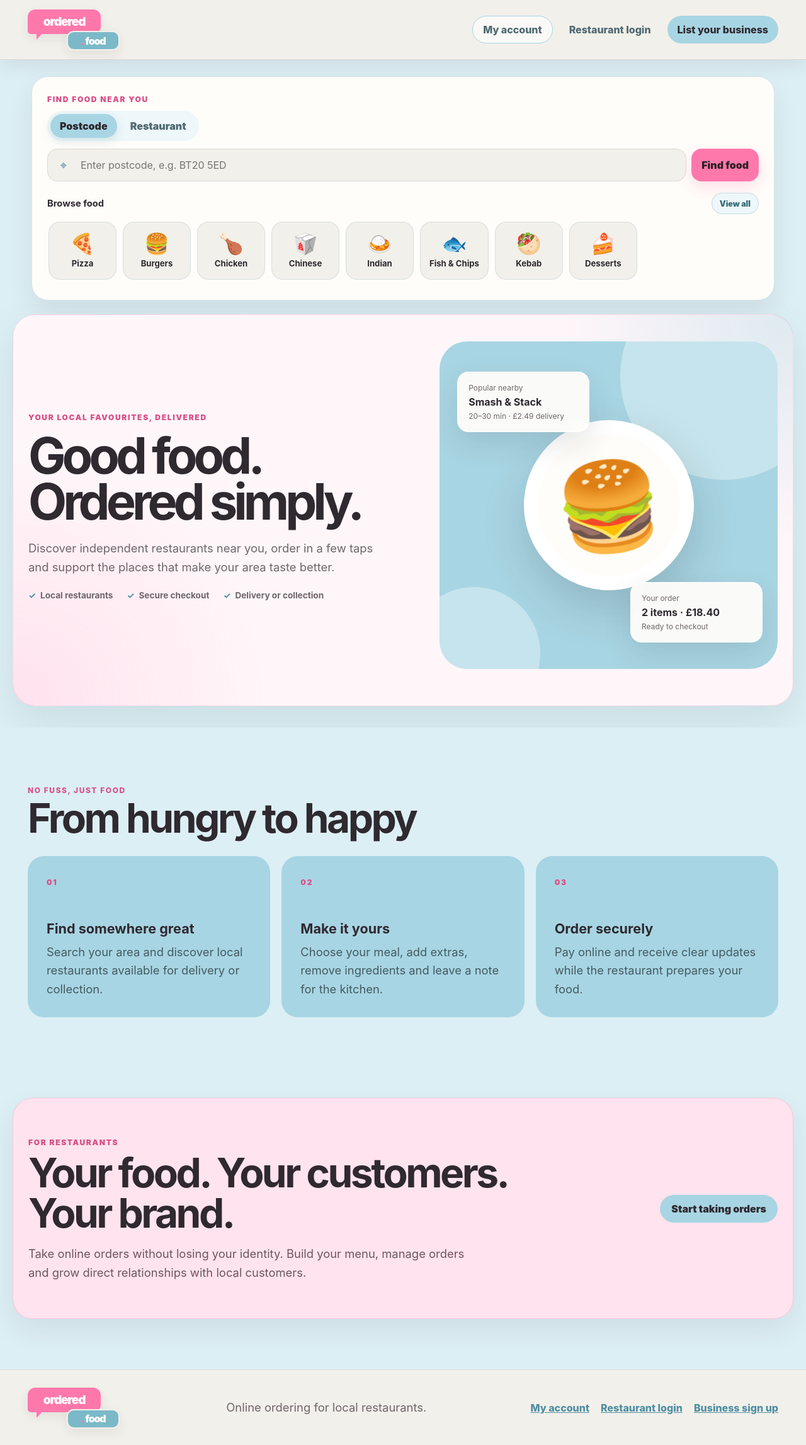
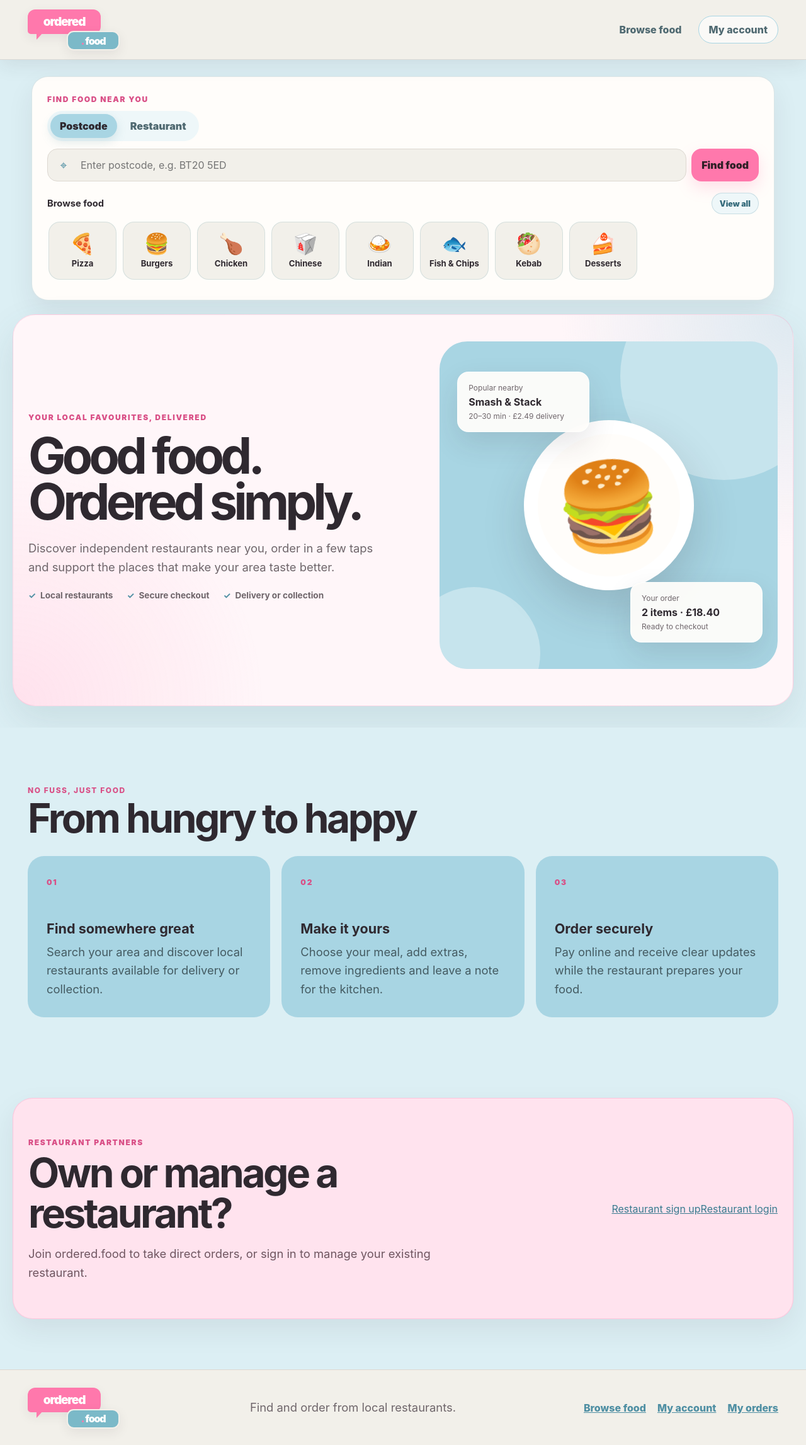
Before and after one commit to MaviUK/refreshabin, a React (Vite) app in the folder apps/restaurant/: page / in a window 1280 px wide. Shown: the whole page at 63% size. Built offline with nearby package versions, Linux system fonts and the light colour scheme; no server answers.

Commit message:
Make homepage customer focused

```diff
--- a/apps/restaurant/src/home/Home.tsx
+++ b/apps/restaurant/src/home/Home.tsx
@@ -178,10 +178,9 @@ export default function Home() {
       <header className="home-header-shell">
         <div className="home-header">
           <Link className="home-logo" to="/" aria-label="ordered.food home"><OrderedLogo /></Link>
-          <nav className="home-nav" aria-label="Main navigation">
+          <nav className="home-nav" aria-label="Customer navigation">
+            <Link to="/restaurants">Browse food</Link>
             <Link className="home-customer-link" to="/account">My account</Link>
-            <Link className="home-restaurant-login" to="/login">Restaurant login</Link>
-            <Link className="home-business-button" to="/register">List your business</Link>
           </nav>
         </div>
       </header>
@@ -252,15 +251,22 @@ export default function Home() {
         </div>
       </section>
 
-      <section className="business-banner">
-        <div><span className="home-eyebrow">For restaurants</span><h2>Your food. Your customers. Your brand.</h2><p>Take online orders without losing your identity. Build your menu, manage orders and grow direct relationships with local customers.</p></div>
-        <Link to="/register">Start taking orders</Link>
+      <section className="business-banner restaurant-access">
+        <div>
+          <span className="home-eyebrow">Restaurant partners</span>
+          <h2>Own or manage a restaurant?</h2>
+          <p>Join ordered.food to take direct orders, or sign in to manage your existing restaurant.</p>
+        </div>
+        <div className="restaurant-access-actions">
+          <Link className="restaurant-signup-button" to="/register">Restaurant sign up</Link>
+          <Link className="restaurant-login-button" to="/login">Restaurant login</Link>
+        </div>
       </section>
 
       <footer className="home-footer">
         <Link className="home-logo home-footer-logo" to="/" aria-label="ordered.food home"><OrderedLogo /></Link>
-        <p>Online ordering for local restaurants.</p>
-        <div><Link to="/account">My account</Link><Link to="/login">Restaurant login</Link><Link to="/register">Business sign up</Link></div>
+        <p>Find and order from local restaurants.</p>
+        <div><Link to="/restaurants">Browse food</Link><Link to="/account">My account</Link><Link to="/account/orders">My orders</Link></div>
       </footer>
     </main>
   )
```
